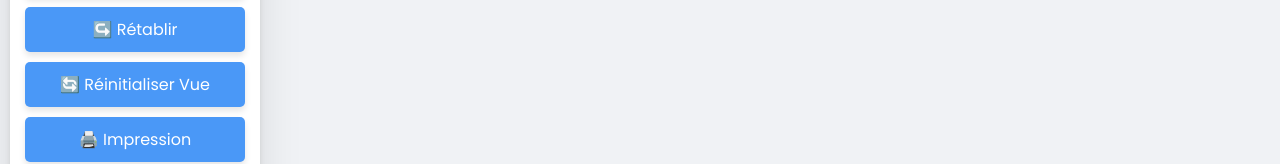
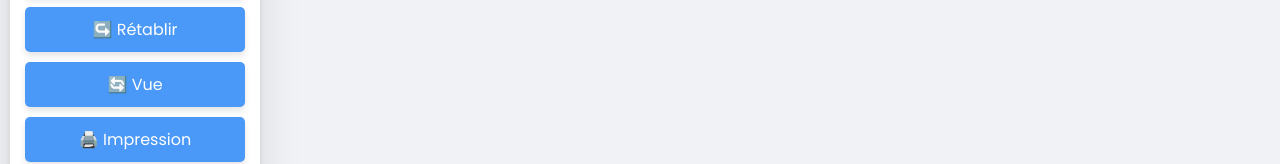
Before and after one commit to Abdelouahad0178/canevas2e, a plain HTML site: page index.html in a window 1280 px wide. Shown: the part 912-1076 px from the top of the page. Drawn offline with Linux system fonts and the light colour scheme; a script that the page names is missing.

Commit message:
lailaha illa llah

```diff
--- a/index.html
+++ b/index.html
@@ -95,7 +95,7 @@
                 <button id="add-table-btn">📊 Tableau</button>
                 <button id="annuler-btn">↩️ Annuler</button>
                 <button id="rétablir-btn">↪️ Rétablir</button>
-                <button id="reset-view-btn">🔄 Réinitialiser Vue</button>
+                <button id="reset-view-btn">🔄  Vue</button>
                 <button id="print-preview-btn">🖨️ Impression</button>
                 <button id="open-photo-palette-btn">🖼️ Photos</button>
             </div>
```
